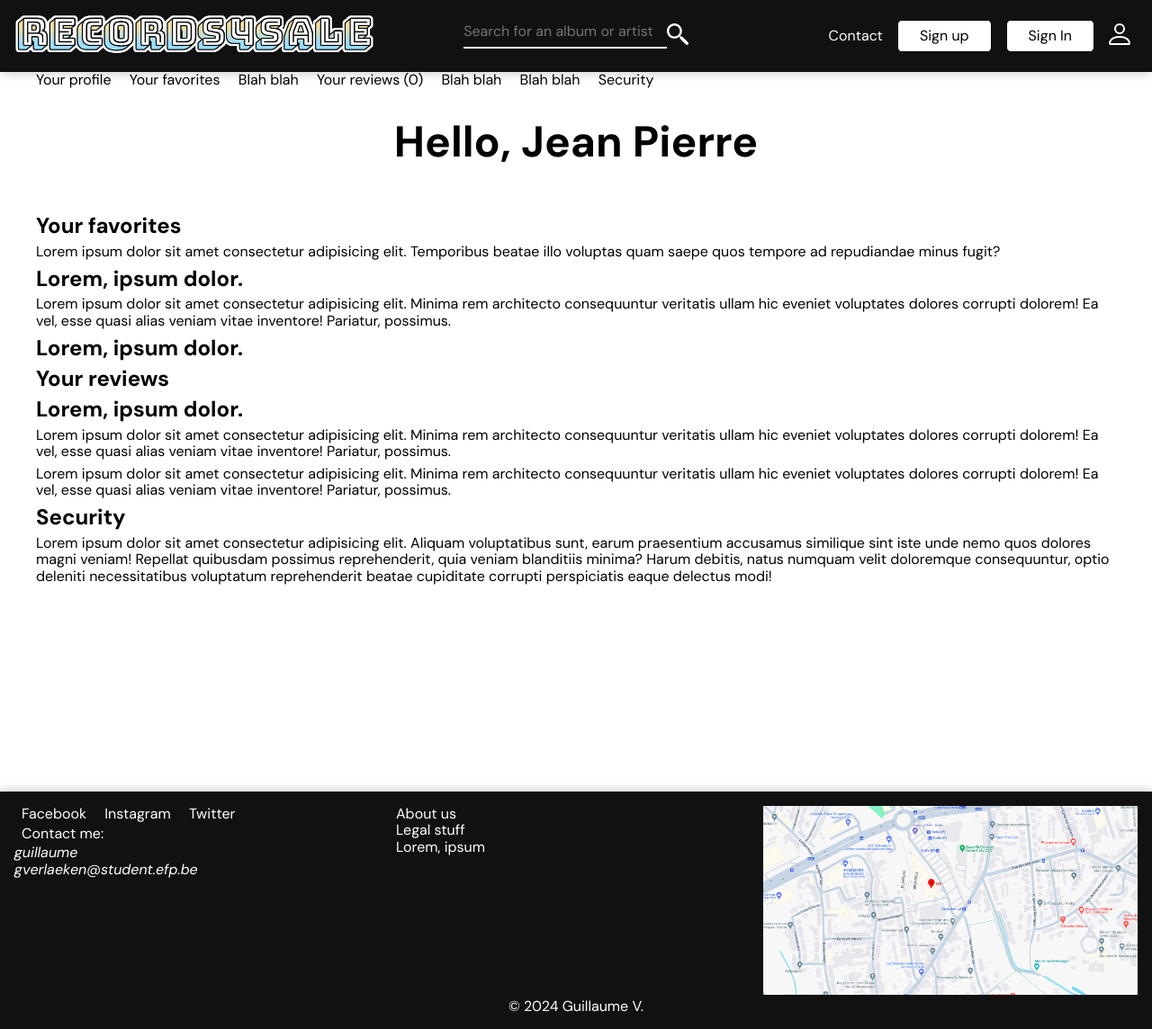
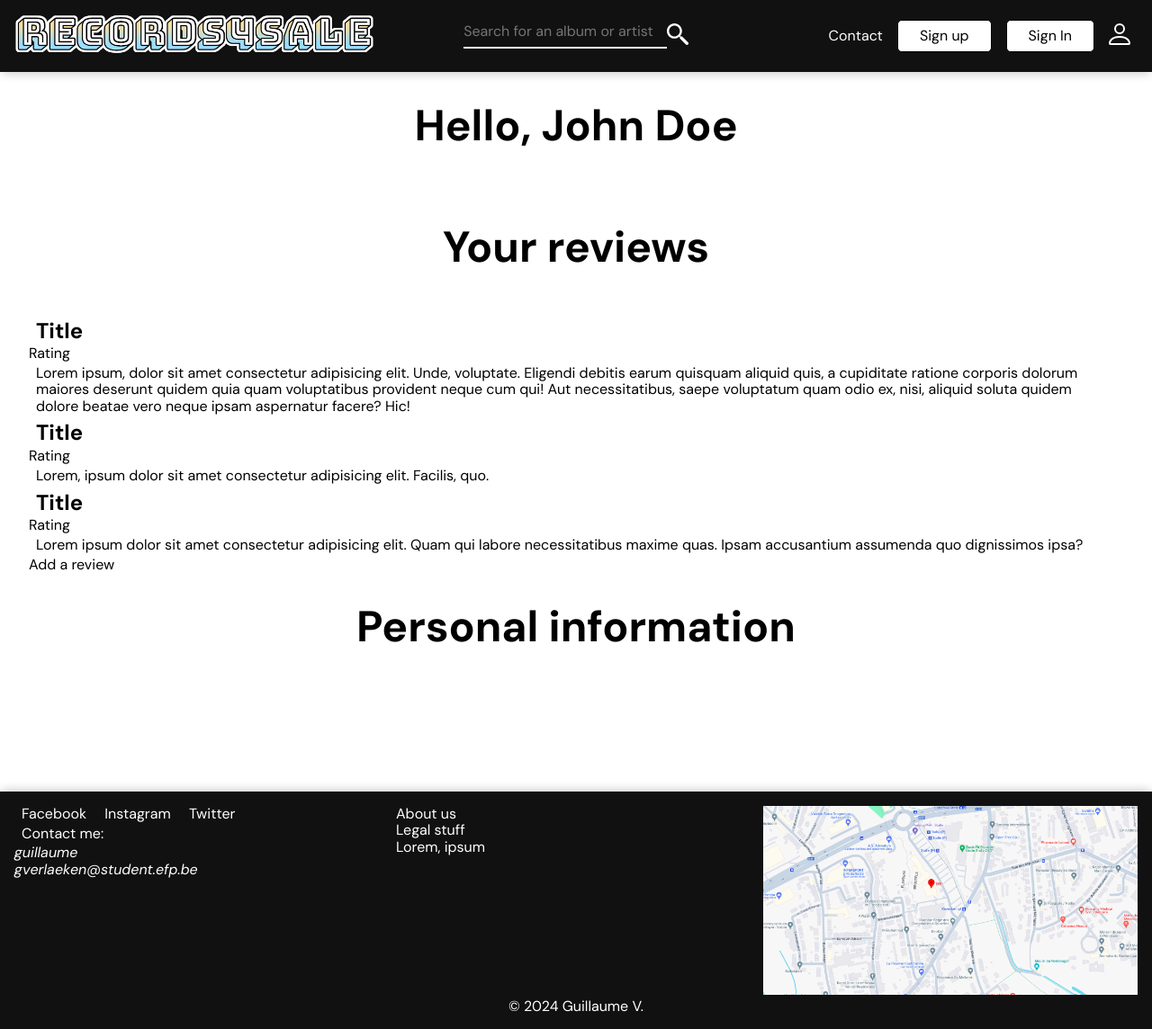
Before and after one commit to spobb/records4sale, a PHP site: page /index.php?page=profile in a window 1280 px wide. Shown: the whole page at 90% size. Run offline with PHP 8.4, Linux system fonts and the light colour scheme; data comes from the database, SQL or seed files in the repository; data that the repository does not hold is empty; some libraries are stand-ins or nearby versions.

Commit message:
started new profile page

```diff
--- a/pages/profile.php
+++ b/pages/profile.php
@@ -1,43 +1,30 @@
-<?php include 'connection.php';
-$sql = "SELECT item_id, rating, comment, i.label as item FROM review
-LEFT JOIN item i on i.id = item_id
-WHERE user_id = 1";
-$statement = $pdo->query($sql);
-$reviews = $statement->fetchAll();
-$c = 0;
+<main>
+    <div class="profile-hero wrapper">
+        <h1>Hello, John Doe</h1>
+    </div>
 
-foreach ($reviews as $row) {
-    ++$c;
-}
-?>
-<main class="profile-page">
-    <nav class="sidebar">
-        <a href="#profile-information">Your profile</a>
-        <a href="#profile-favorites">Your favorites</a>
-        <a href="#">Blah blah</a>
-        <a href="#profile-reviews">Your reviews (<?php echo $c; ?>)</a>
-        <a href="#">Blah blah</a>
-        <a href="#">Blah blah</a>
-        <a href="#profile-security">Security</a>
-    </nav>
+    <h1>Your reviews</h1>
+    <div class="profile-reviews">
+        <div class="review column-wrapper">
+            <h2>Title</h2>
+            <span>Rating</span>
+            <p>Lorem ipsum, dolor sit amet consectetur adipisicing elit. Unde, voluptate. Eligendi debitis earum quisquam aliquid quis,
+                a cupiditate ratione corporis dolorum maiores deserunt quidem quia quam voluptatibus provident neque cum qui!
+                Aut necessitatibus, saepe voluptatum quam odio ex, nisi, aliquid soluta quidem dolore beatae vero neque ipsam aspernatur facere? Hic!</p>
+        </div>
+        <div class="review column-wrapper">
+            <h2>Title</h2>
+            <span>Rating</span>
+            <p>Lorem, ipsum dolor sit amet consectetur adipisicing elit. Facilis, quo.</p>
+        </div>
+        <div class="review column-wrapper">
+            <h2>Title</h2>
+            <span>Rating</span>
+            <p>Lorem ipsum dolor sit amet consectetur adipisicing elit. Quam qui labore necessitatibus maxime quas.
+                Ipsam accusantium assumenda quo dignissimos ipsa?</p>
+        </div>
+        <span>Add a review</span>
     </div>
-    <div>
-        <h1 id="profile-information">Hello, Jean Pierre</h1>
-        <h2 id="profile-favorites">Your favorites</h2>
-        <p>Lorem ipsum dolor sit amet consectetur adipisicing elit. Temporibus beatae illo voluptas quam saepe quos tempore ad repudiandae minus fugit?</p>
-        <h2>Lorem, ipsum dolor.</h2>
-        <p>Lorem ipsum dolor sit amet consectetur adipisicing elit. Minima rem architecto consequuntur veritatis ullam hic eveniet voluptates dolores corrupti dolorem! Ea vel, esse quasi alias veniam vitae inventore! Pariatur, possimus.</p>
-        <h2>Lorem, ipsum dolor.</h2>
-        <h2 id="profile-reviews">Your reviews</h2>
-        <div class="profile-reviews">
-            <?php foreach ($reviews as $row) {
-                include 'partials/profile-review.php';
-            } ?>
-        </div>
-        <h2>Lorem, ipsum dolor.</h2>
-        <p>Lorem ipsum dolor sit amet consectetur adipisicing elit. Minima rem architecto consequuntur veritatis ullam hic eveniet voluptates dolores corrupti dolorem! Ea vel, esse quasi alias veniam vitae inventore! Pariatur, possimus.</p>
-        <p>Lorem ipsum dolor sit amet consectetur adipisicing elit. Minima rem architecto consequuntur veritatis ullam hic eveniet voluptates dolores corrupti dolorem! Ea vel, esse quasi alias veniam vitae inventore! Pariatur, possimus.</p>
-        <h2 id="profile-security">Security</h2>
-        <p>Lorem ipsum dolor sit amet consectetur adipisicing elit. Aliquam voluptatibus sunt, earum praesentium accusamus similique sint iste unde nemo quos dolores magni veniam! Repellat quibusdam possimus reprehenderit, quia veniam
-            blanditiis minima? Harum debitis, natus numquam velit doloremque consequuntur, optio deleniti necessitatibus voluptatum reprehenderit beatae cupiditate corrupti perspiciatis eaque delectus modi!</p>
+
+    <h1>Personal information</h1>
 </main>
```
